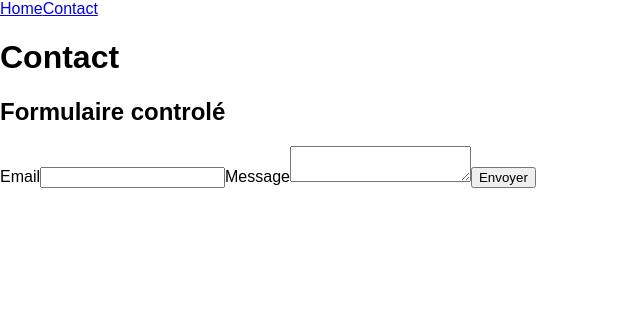
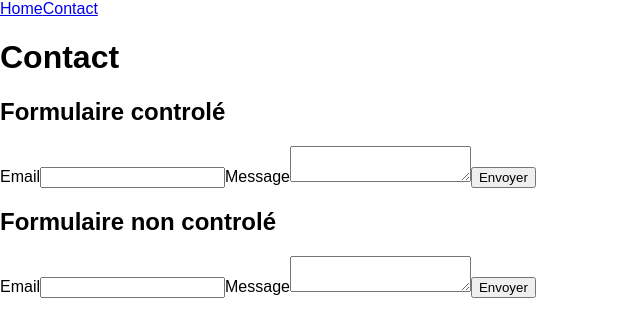
Before and after one commit to makinacorpus/react-training, a React (Create React App) app: page /contact in a window 1280 px wide. Shown: the top 336 px of the page, without its empty margins (0-640 px from the left). Built offline with nearby package versions, Linux system fonts and the light colour scheme; no server answers.

Commit message:
Add uncontrolled form

```diff
--- a/src/components/Contact.js
+++ b/src/components/Contact.js
@@ -5,6 +5,9 @@ export class Contact extends Component {
     email: '',
     message: ''
   }
+
+  email = ''
+  message = ''
 
   submitForm = (e) => {
     e.preventDefault()
@@ -17,6 +20,12 @@ export class Contact extends Component {
 
   handleChangeMessage = (e) => {
     this.setState({message: e.target.value})
+  }
+
+  unControlledSubmit = (e) => {
+    e.preventDefault()
+    console.log('email: ', this.email.value)
+    console.log('message: ', this.message.value)
   }
 
   render() {
@@ -34,6 +43,17 @@ export class Contact extends Component {
 
           <button type="submit" onClick={this.submitForm}>Envoyer</button>
         </form>
+
+        <h2>Formulaire non controlé</h2>
+        <form onSubmit={this.submitForm}>
+          <label htmlFor="email">Email</label>
+          <input id="email" ref={email => this.email = email} />
+
+          <label htmlFor="message">Message</label>
+          <textarea id="message" ref={message => this.message = message}></textarea>
+
+          <button type="submit" onClick={this.unControlledSubmit}>Envoyer</button>
+        </form>
       </div>
     )
   }
```
